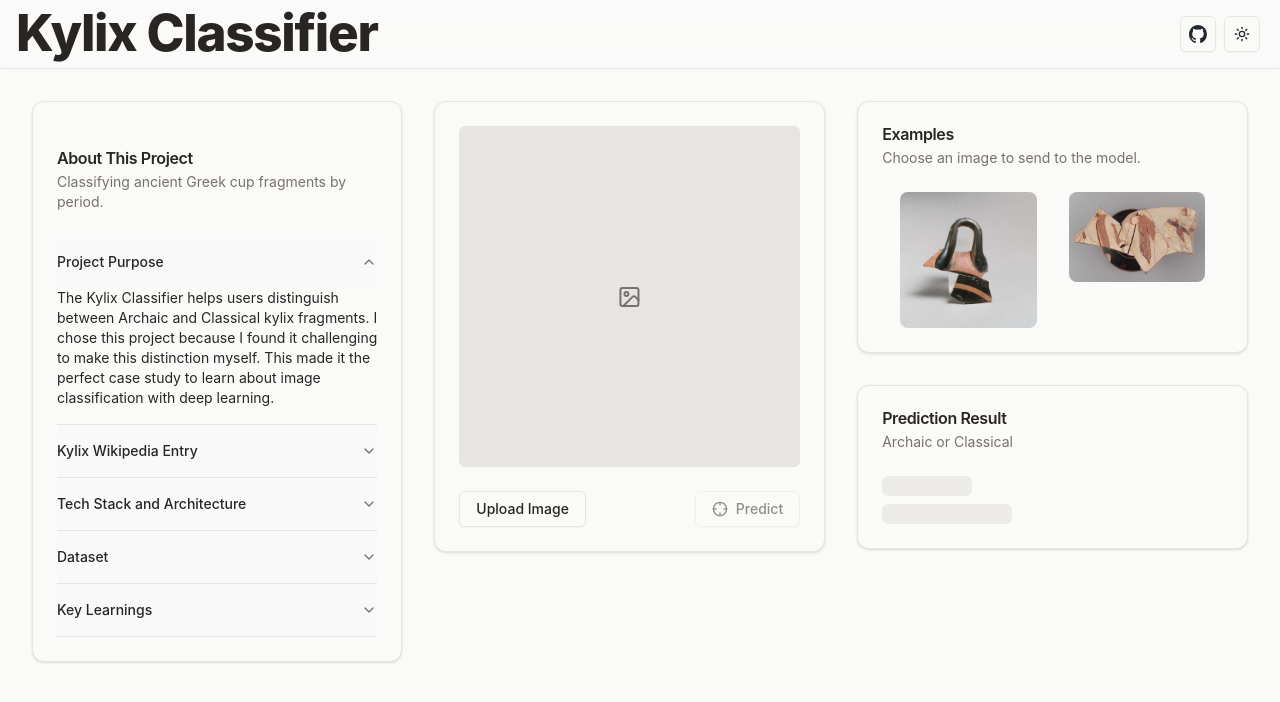
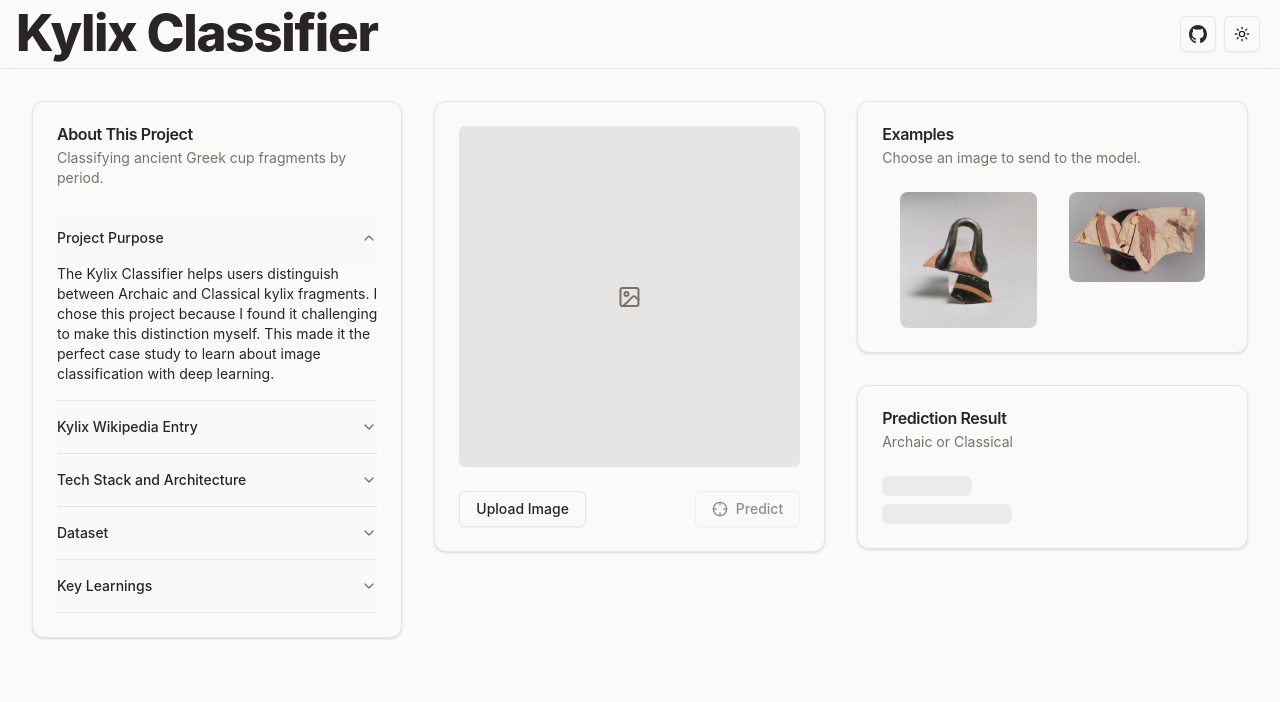
Before and after one commit to japerc/kylix, a React (Vite) app: page / in a window 1280 px wide. Shown: the top 702 px of the page. Built offline with nearby package versions, Linux system fonts and the light colour scheme.

Commit message:
Quick fix

```diff
--- a/src/components/about-card.tsx
+++ b/src/components/about-card.tsx
@@ -10,7 +10,7 @@ import WikimediaApiRequest from "@/components/wikimedia-api-request"
 export default function AboutCard() {
   return (
 
-    <Card className="pt-6 w-full md:min-h-[445px] md:w-96">
+    <Card className="w-full md:min-h-[445px] md:w-96">
       <CardHeader>
         <CardTitle>About This Project</CardTitle>
         <CardDescription>Classifying ancient Greek cup fragments by period.</CardDescription>
```
